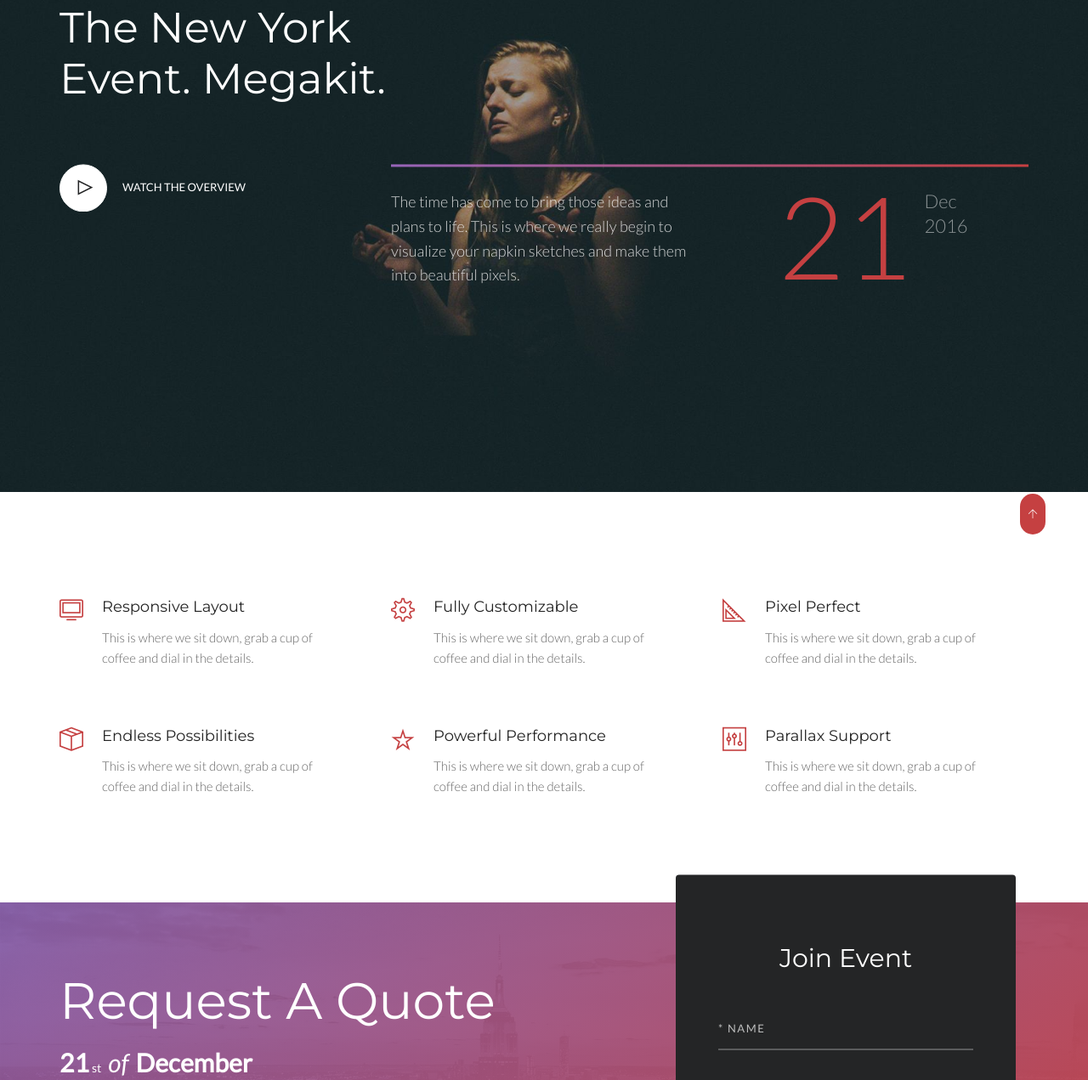
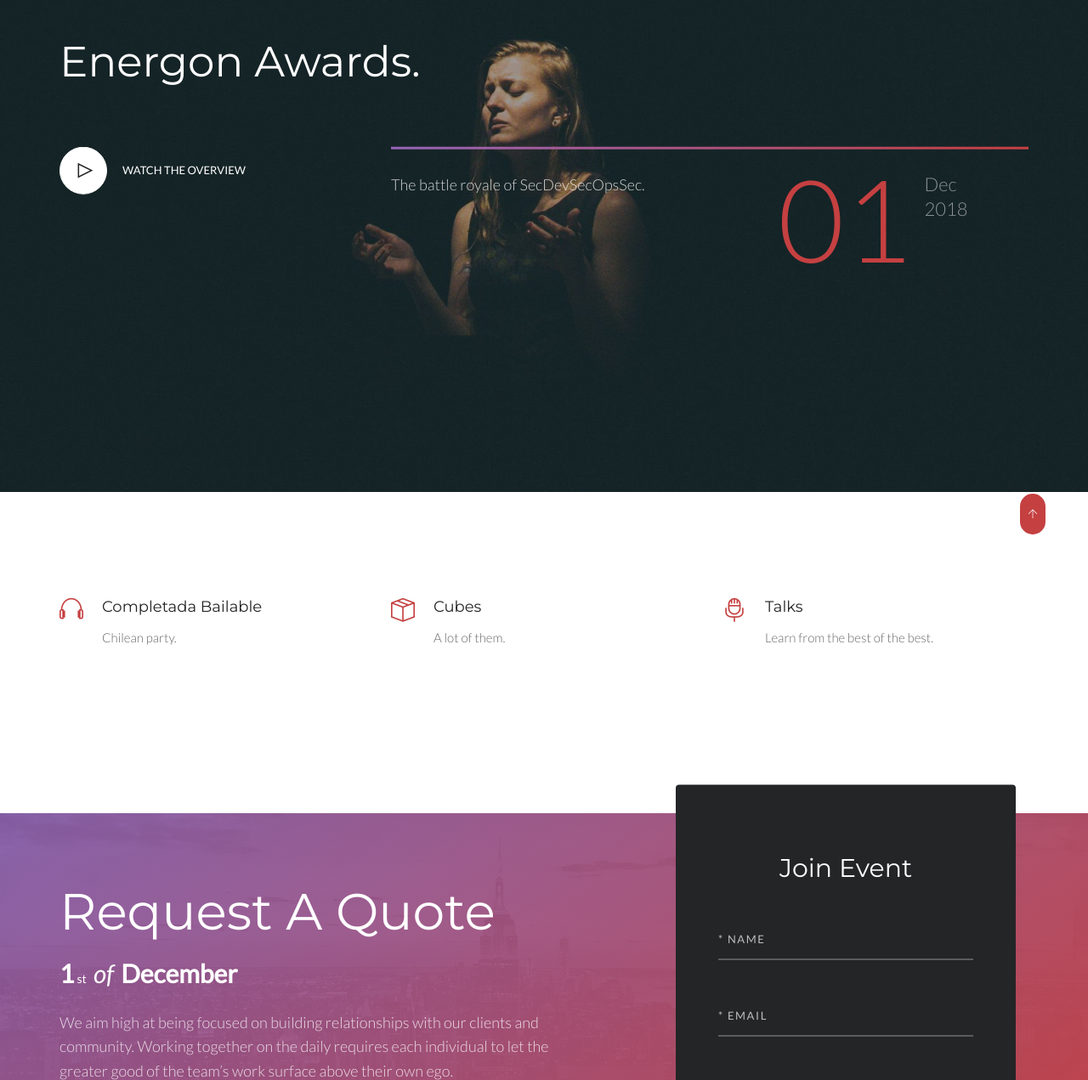
Before and after one commit to energon-a-secas/wc-website-energon-2.0, a plain HTML site: page events.html in a window 1280 px wide. Shown: the part 221-1492 px from the top of the page at 85% size. Drawn offline with Linux system fonts and the light colour scheme.

Commit message:
Update event

```diff
--- a/events.html
+++ b/events.html
@@ -126,7 +126,7 @@
         <div class="s-promo-block-v3 g-bg-position--center g-fullheight--sm" style="background: url('img/1920x1080/09.jpg');">
             <div class="container g-ver-center--sm g-padding-y-125--xs g-padding-y-0--sm">
                 <div class="g-margin-t-30--xs g-margin-t-0--sm g-margin-b-30--xs g-margin-b-70--md">
-                    <h1 class="g-font-size-35--xs g-font-size-45--sm g-font-size-50--lg g-color--white">The New York<br>Event. Megakit.</h1>
+                    <h1 class="g-font-size-35--xs g-font-size-45--sm g-font-size-50--lg g-color--white">Energon Awards.</h1>
                 </div>
                 <div class="row">
                     <div class="col-sm-8 col-sm-push-4 g-margin-b-50--xs g-margin-b-0--md">
@@ -134,19 +134,19 @@
                         <div class="row">
                             <div class="col-sm-6 g-margin-b-30--xs g-margin-b-0--md">
                                 <div class="wow fadeInLeft" data-wow-duration=".3" data-wow-delay=".4s">
-                                    <p class="g-font-size-18--xs g-color--white-opacity">The time has come to bring those ideas and plans to life. This is where we really begin to visualize your napkin sketches and make them into beautiful pixels.</p>
+                                    <p class="g-font-size-18--xs g-color--white-opacity">The battle royale of SecDevSecOpsSec.</p>
                                 </div>
                             </div>
                             <div class="col-sm-5 col-sm-offset-1">
                                 <div class="clearfix">
                                     <div class="pull-left">
                                         <div class="wow fadeInLeft" data-wow-duration=".3" data-wow-delay=".3s">
-                                            <span class="s-promo-block-v3__date g-font-size-100--xs g-font-size-135--lg g-font-weight--300 g-color--primary">21</span>
+                                            <span class="s-promo-block-v3__date g-font-size-100--xs g-font-size-135--lg g-font-weight--300 g-color--primary">01</span>
                                         </div>
                                     </div>
                                     <div class="wow fadeInLeft" data-wow-duration=".3" data-wow-delay=".1s">
                                         <span class="s-promo-block-v3__month g-font-size-18--xs g-font-size-22--lg g-font-weight--300 g-color--white-opacity-light">Dec</span>
-                                        <span class="s-promo-block-v3__year g-font-size-18--xs g-font-size-22--lg g-font-weight--300 g-color--white-opacity-light">2016</span>
+                                        <span class="s-promo-block-v3__year g-font-size-18--xs g-font-size-22--lg g-font-weight--300 g-color--white-opacity-light">2018</span>
                                     </div>
                                 </div>
                             </div>
@@ -154,7 +154,7 @@
                     </div>
                     <div class="col-sm-4 col-sm-pull-8">
                         <div class="wow fadeInLeft" data-wow-duration=".3" data-wow-delay=".5s">
-                            <a class="js__popup__youtube" href="https://www.youtube.com/watch?v=lcFYdgZKZxY" title="Intro Video">
+                            <a class="js__popup__youtube" href="https://www.youtube.com/watch?v=xXDMzSZ409w" title="Intro Video">
                                 <i class="s-icon s-icon--lg s-icon--white-bg g-radius--circle ti-control-play"></i>
                                 <span class="text-uppercase g-font-size-13--xs g-color--white g-padding-x-15--xs">Watch the Overview</span>
                             </a>
@@ -173,12 +173,12 @@
                     <div class="clearfix">
                         <div class="g-media g-width-30--xs">
                             <div class="wow fadeInDown" data-wow-duration=".3" data-wow-delay=".1s">
-                                <i class="g-font-size-28--xs g-color--primary ti-desktop"></i>
+                                <i class="g-font-size-28--xs g-color--primary ti-headphone"></i>
                             </div>
                         </div>
                         <div class="g-media__body g-padding-x-20--xs">
-                            <h3 class="g-font-size-18--xs">Responsive Layout</h3>
-                            <p class="g-margin-b-0--xs">This is where we sit down, grab a cup of coffee and dial in the details.</p>
+                            <h3 class="g-font-size-18--xs">Completada Bailable</h3>
+                            <p class="g-margin-b-0--xs">Chilean party.</p>
                         </div>
                     </div>
                 </div>
@@ -186,12 +186,12 @@
                     <div class="clearfix">
                         <div class="g-media g-width-30--xs">
                             <div class="wow fadeInDown" data-wow-duration=".3" data-wow-delay=".2s">
-                                <i class="g-font-size-28--xs g-color--primary ti-settings"></i>
+                                <i class="g-font-size-28--xs g-color--primary ti-package"></i>
                             </div>
                         </div>
                         <div class="g-media__body g-padding-x-20--xs">
-                            <h3 class="g-font-size-18--xs">Fully Customizable</h3>
-                            <p class="g-margin-b-0--xs">This is where we sit down, grab a cup of coffee and dial in the details.</p>
+                            <h3 class="g-font-size-18--xs">Cubes</h3>
+                            <p class="g-margin-b-0--xs">A lot of them.</p>
                         </div>
                     </div>
                 </div>
@@ -199,53 +199,12 @@
                     <div class="clearfix">
                         <div class="g-media g-width-30--xs">
                             <div class="wow fadeInDown" data-wow-duration=".3" data-wow-delay=".3s">
-                                <i class="g-font-size-28--xs g-color--primary ti-ruler-alt-2"></i>
+                                <i class="g-font-size-28--xs g-color--primary ti-microphone"></i>
                             </div>
                         </div>
                         <div class="g-media__body g-padding-x-20--xs">
-                            <h3 class="g-font-size-18--xs">Pixel Perfect</h3>
-                            <p class="g-margin-b-0--xs">This is where we sit down, grab a cup of coffee and dial in the details.</p>
-                        </div>
-                    </div>
-                </div>
-            </div>
-            <div class="row">
-                <div class="col-sm-4 g-margin-b-60--xs g-margin-b-0--md">
-                    <div class="clearfix">
-                        <div class="g-media g-width-30--xs">
-                            <div class="wow fadeInDown" data-wow-duration=".3" data-wow-delay=".4s">
-                                <i class="g-font-size-28--xs g-color--primary ti-package"></i>
-                            </div>
-                        </div>
-                        <div class="g-media__body g-padding-x-20--xs">
-                            <h3 class="g-font-size-18--xs">Endless Possibilities</h3>
-                            <p class="g-margin-b-0--xs">This is where we sit down, grab a cup of coffee and dial in the details.</p>
-                        </div>
-                    </div>
-                </div>
-                <div class="col-sm-4 g-margin-b-60--xs g-margin-b-0--md">
-                    <div class="clearfix">
-                        <div class="g-media g-width-30--xs">
-                            <div class="wow fadeInDown" data-wow-duration=".3" data-wow-delay=".5s">
-                                <i class="g-font-size-28--xs g-color--primary ti-star"></i>
-                            </div>
-                        </div>
-                        <div class="g-media__body g-padding-x-20--xs">
-                            <h3 class="g-font-size-18--xs">Powerful Performance</h3>
-                            <p class="g-margin-b-0--xs">This is where we sit down, grab a cup of coffee and dial in the details.</p>
-                        </div>
-                    </div>
-                </div>
-                <div class="col-sm-4">
-                    <div class="clearfix">
-                        <div class="g-media g-width-30--xs">
-                            <div class="wow fadeInDown" data-wow-duration=".3" data-wow-delay=".6s">
-                                <i class="g-font-size-28--xs g-color--primary ti-panel"></i>
-                            </div>
-                        </div>
-                        <div class="g-media__body g-padding-x-20--xs">
-                            <h3 class="g-font-size-18--xs">Parallax Support</h3>
-                            <p class="g-margin-b-0--xs">This is where we sit down, grab a cup of coffee and dial in the details.</p>
+                            <h3 class="g-font-size-18--xs">Talks</h3>
+                            <p class="g-margin-b-0--xs">Learn from the best of the best.</p>
                         </div>
                     </div>
                 </div>
@@ -260,7 +219,7 @@
                     <div class="col-md-7 g-hor-centered-row__col g-padding-y-80--xs">
                         <h2 class="g-font-size-40--xs g-font-size-50--sm g-font-size-60--md g-color--white">Request a Quote</h2>
                         <div class="g-margin-b-20--xs">
-                            <span class="g-font-size-30--xs g-font-weight--700 g-color--white">21</span>
+                            <span class="g-font-size-30--xs g-font-weight--700 g-color--white">1</span>
                             <span class="g-font-size-14--xs g-color--white">st</span>
                             <span class="g-font-size-30--xs g-color--white g-padding-x-5--xs"><i>of</i></span>
                             <span class="g-font-size-30--xs g-font-weight--700 g-color--white">December</span>
```
